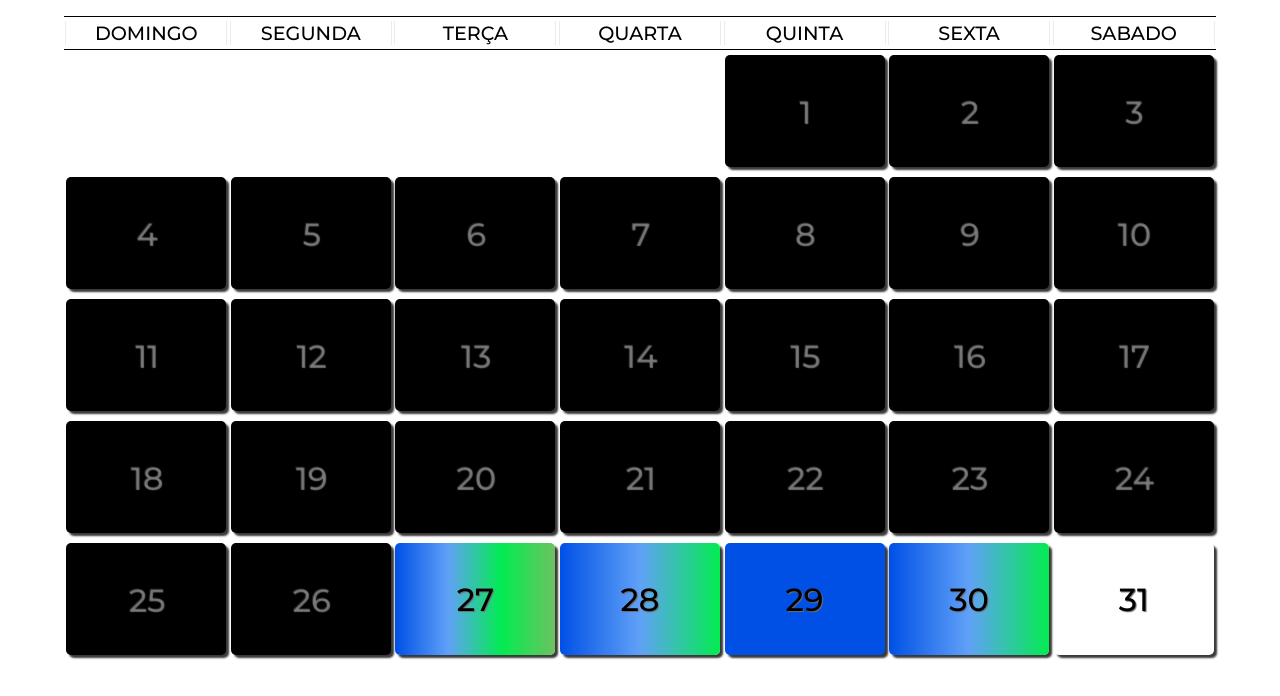
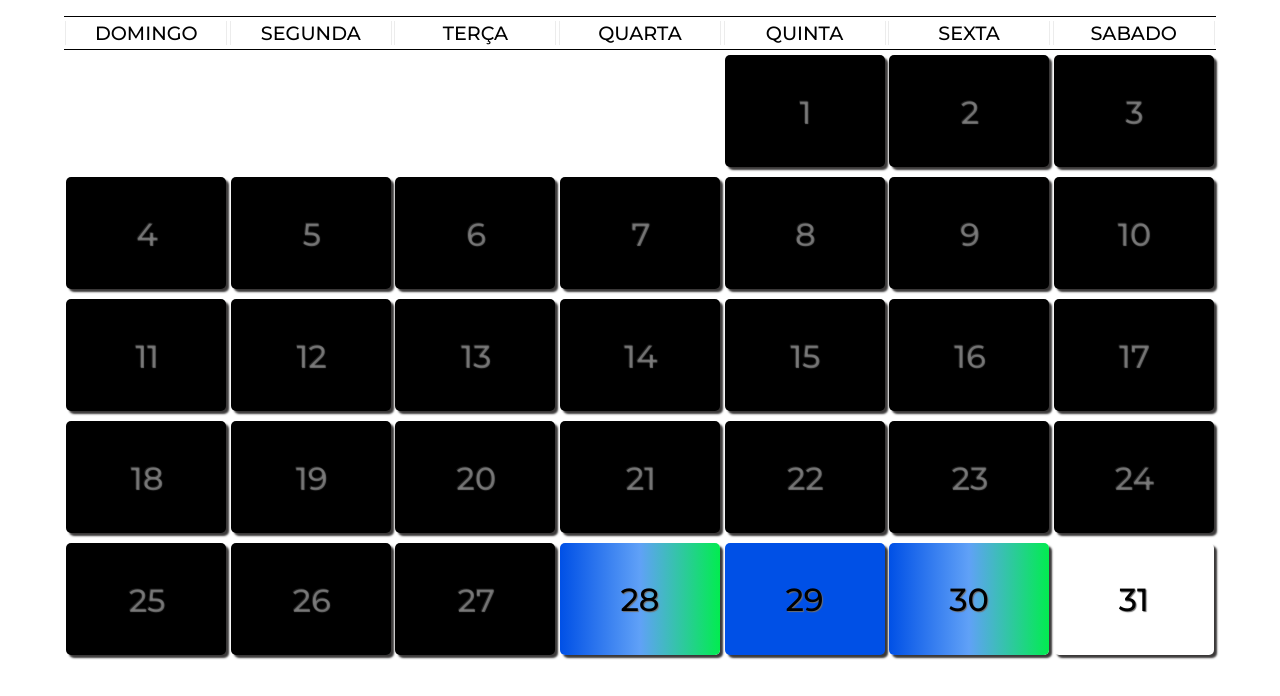
Before and after one commit to joao-java/CALENDARIO, a plain HTML site: page index.html in a window 1280 px wide. Shown: the part 104-800 px from the top of the page. Drawn offline with Linux system fonts and the light colour scheme; files whose address does not match are found by name.

Commit message:
28-07-21.1

```diff
--- a/style/MesAtual.css
+++ b/style/MesAtual.css
@@ -3,17 +3,14 @@
     grid-column: 5;
 }
 
-.um, .dois, .tres, .quatro, .cinco, .seis, .sete, .oito, .nove, .dez, .onze, .doze, .treze, .quatorze, .quinze,.dezesseis, .dezessete, .dezoito,.dezenove, .vinte, .vinte1, .vinte2, .vinte3, .vinte4, .vinte5, .vinte6  {
+.um, .dois, .tres, .quatro, .cinco, .seis, .sete, .oito, .nove, .dez, .onze, .doze, .treze, .quatorze, .quinze,.dezesseis, .dezessete, .dezoito,.dezenove, .vinte, .vinte1, .vinte2, .vinte3, .vinte4, .vinte5, .vinte6, .vinte7  {
     background: #000;
     color: rgba(255, 255, 255, 0.089)
 }
 
-.vinte7, .vinte8, .vinte9, .trinta {
+.vinte8, .vinte9, .trinta {
     background: #0050e6;
 }
-
-.vinte7{
-    background: linear-gradient(90deg, #0050e6,#60a1f7, #02ec50, #6cc261);
-}.vinte8, .trinta{
+.vinte8, .trinta{
     background: linear-gradient(90deg, #0050e6, #60a1f7, #02ec50);
 }
```
